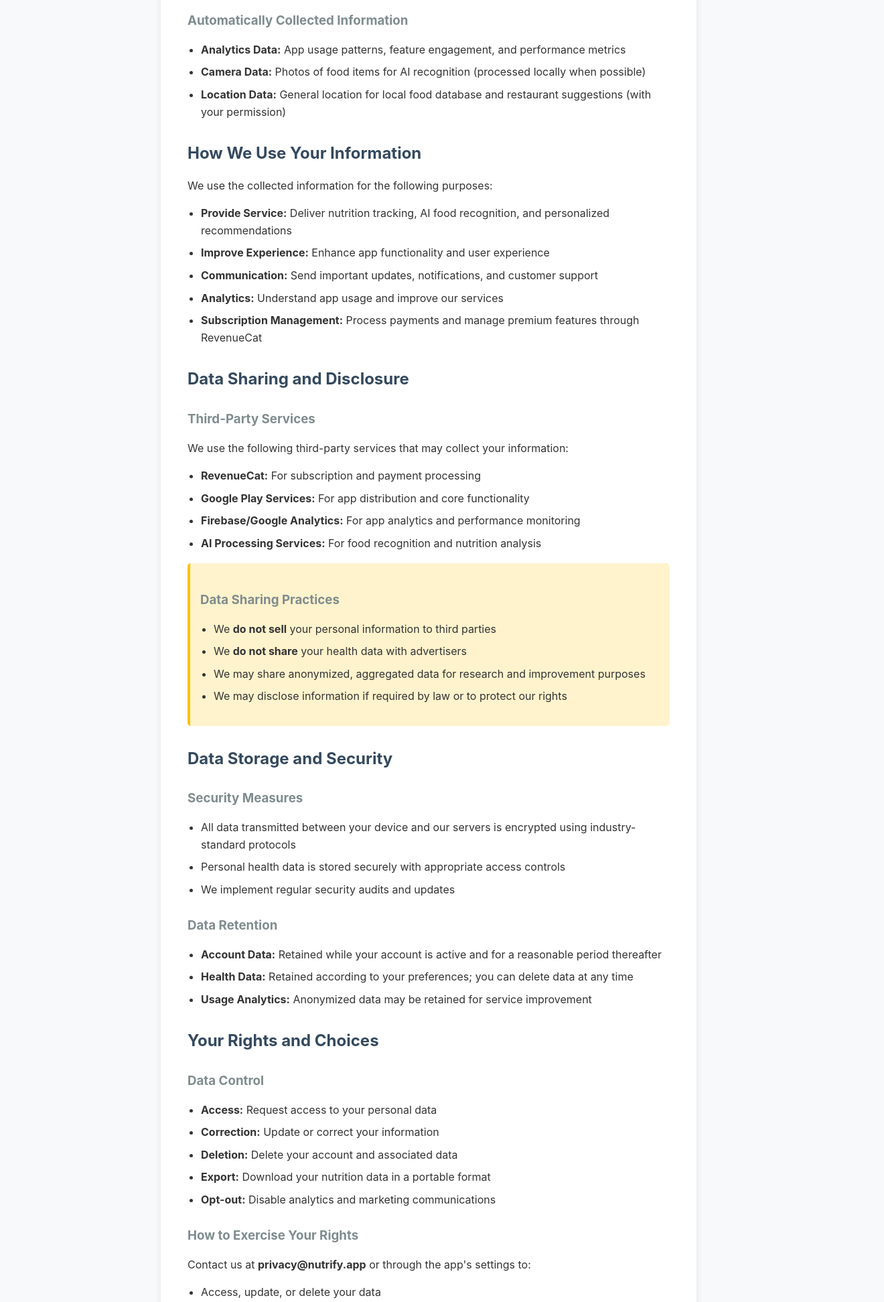
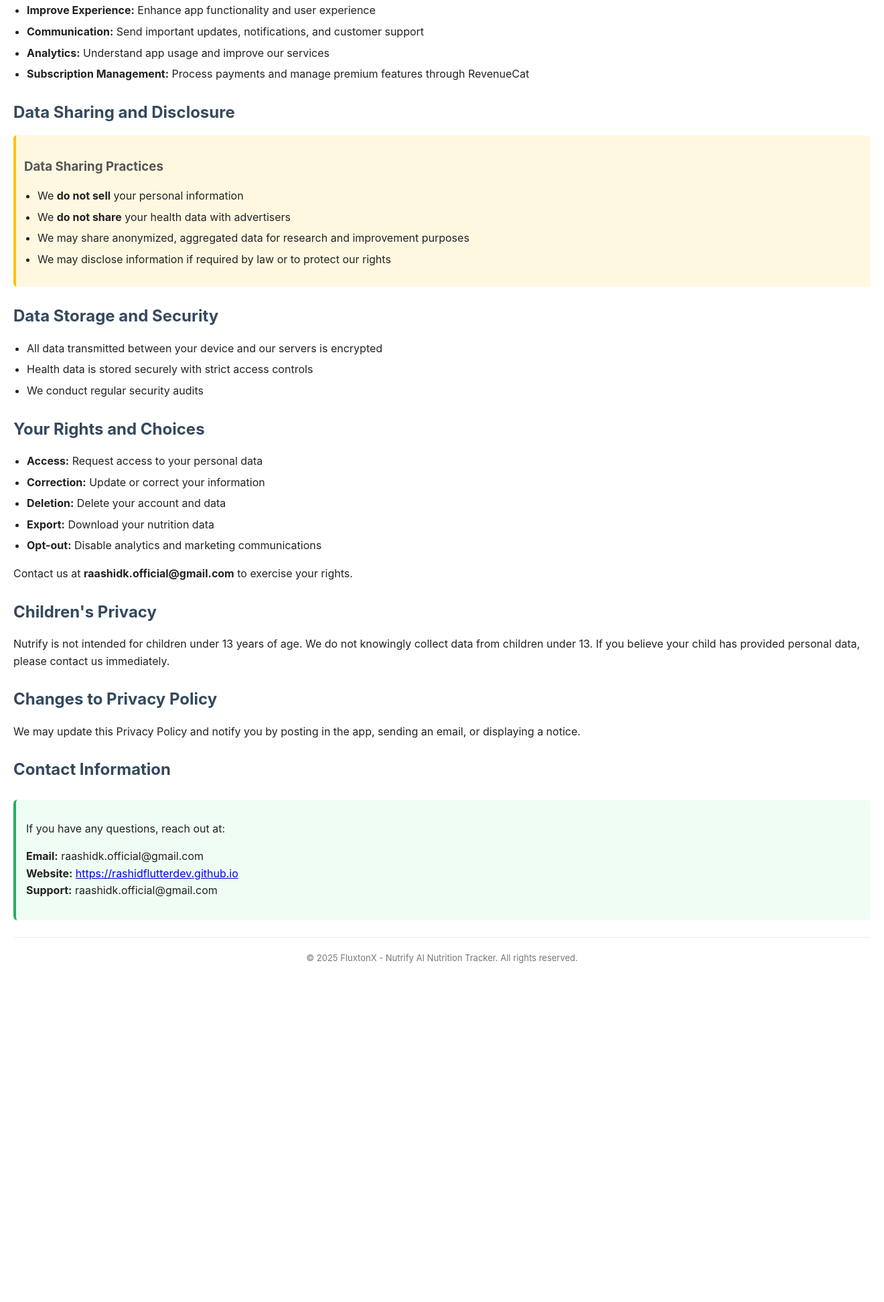
Before and after one commit to rashidflutterDev/nutrify-privacy-policy, a plain HTML site: page index.html in a window 1280 px wide. Shown: the part 856-2800 px from the top of the page at 67% size, 1320 px wide, since content can reach past the window. After the commit the page ends 2357 px from the top, so only its background shows below. Drawn offline with Linux system fonts and the light colour scheme.

Commit message:
Update index.html

```diff
--- a/index.html
+++ b/index.html
@@ -8,69 +8,66 @@
     body {
       font-family: -apple-system, BlinkMacSystemFont, 'Segoe UI', Roboto, sans-serif;
       line-height: 1.6;
-            max-width: 800px;
-            margin: 0 auto;
-            padding: 20px;
-            background: #f8f9fa;
-            color: #333;
+      margin: 0;
+      padding: 0;
+      background: #ffffff;
+      color: #222;
     }
     .container {
-            background: white;
-            padding: 40px;
-            border-radius: 10px;
-            box-shadow: 0 2px 10px rgba(0,0,0,0.1);
+      width: 100%;
+      max-width: 100%;
+      padding: 40px 20px;
     }
     h1 {
       color: #2c3e50;
-            border-bottom: 3px solid #27ae60;
+      border-bottom: 2px solid #27ae60;
       padding-bottom: 10px;
-            margin-bottom: 30px;
+      margin-bottom: 20px;
     }
     h2 {
       color: #34495e;
-            margin-top: 30px;
-            margin-bottom: 15px;
-        }
-        h3 {
-            color: #7f8c8d;
       margin-top: 25px;
       margin-bottom: 10px;
     }
+    h3 {
+      color: #555;
+      margin-top: 20px;
+      margin-bottom: 8px;
+    }
     .meta-info {
-            background: #ecf0f1;
-            padding: 15px;
-            border-radius: 5px;
-            margin-bottom: 30px;
+      background: #f1f3f4;
+      padding: 12px;
+      border-radius: 6px;
+      margin-bottom: 20px;
       font-size: 14px;
-            color: #7f8c8d;
-        }
-        .contact-info {
-            background: #e8f8f5;
-            padding: 20px;
-            border-radius: 5px;
-            border-left: 4px solid #27ae60;
-            margin: 20px 0;
+      color: #555;
     }
     ul {
       padding-left: 20px;
     }
     li {
-            margin-bottom: 8px;
+      margin-bottom: 6px;
     }
     .highlight {
-            background: #fff3cd;
-            padding: 15px;
-            border-radius: 5px;
+      background: #fff8e1;
+      padding: 12px;
       border-left: 4px solid #ffc107;
       margin: 15px 0;
+      border-radius: 5px;
     }
-        @media (max-width: 600px) {
-            body {
-                padding: 10px;
+    .contact-info {
+      background: #f0fdf4;
+      padding: 15px;
+      border-left: 4px solid #27ae60;
+      border-radius: 6px;
+      margin: 25px 0;
     }
-            .container {
+    footer {
+      text-align: center;
       padding: 20px;
-            }
+      font-size: 13px;
+      color: #777;
+      border-top: 1px solid #eee;
     }
   </style>
 </head>
@@ -87,9 +84,7 @@
     <p>FluxtonX ("we," "our," or "us") operates the Nutrify - AI Nutrition Tracker mobile application (the "Service"). This page informs you of our policies regarding the collection, use, and disclosure of personal data when you use our Service and the choices you have associated with that data.</p>
 
     <h2>Information We Collect</h2>
-
     <h3>Personal Information</h3>
-        <p>When you use Nutrify, we may collect the following types of information:</p>
     <ul>
       <li><strong>Account Information:</strong> Name, email address, and profile information</li>
       <li><strong>Health & Nutrition Data:</strong> Food intake records, nutritional goals, dietary preferences, and health metrics</li>
@@ -105,7 +100,6 @@
     </ul>
 
     <h2>How We Use Your Information</h2>
-        <p>We use the collected information for the following purposes:</p>
     <ul>
       <li><strong>Provide Service:</strong> Deliver nutrition tracking, AI food recognition, and personalized recommendations</li>
       <li><strong>Improve Experience:</strong> Enhance app functionality and user experience</li>
@@ -115,20 +109,10 @@
     </ul>
 
     <h2>Data Sharing and Disclosure</h2>
-
-        <h3>Third-Party Services</h3>
-        <p>We use the following third-party services that may collect your information:</p>
-        <ul>
-            <li><strong>RevenueCat:</strong> For subscription and payment processing</li>
-            <li><strong>Google Play Services:</strong> For app distribution and core functionality</li>
-            <li><strong>Firebase/Google Analytics:</strong> For app analytics and performance monitoring</li>
-            <li><strong>AI Processing Services:</strong> For food recognition and nutrition analysis</li>
-        </ul>
-
     <div class="highlight">
       <h3>Data Sharing Practices</h3>
       <ul>
-                <li>We <strong>do not sell</strong> your personal information to third parties</li>
+        <li>We <strong>do not sell</strong> your personal information</li>
         <li>We <strong>do not share</strong> your health data with advertisers</li>
         <li>We may share anonymized, aggregated data for research and improvement purposes</li>
         <li>We may disclose information if required by law or to protect our rights</li>
@@ -136,109 +120,41 @@
     </div>
 
     <h2>Data Storage and Security</h2>
-
-        <h3>Security Measures</h3>
     <ul>
-            <li>All data transmitted between your device and our servers is encrypted using industry-standard protocols</li>
-            <li>Personal health data is stored securely with appropriate access controls</li>
-            <li>We implement regular security audits and updates</li>
-        </ul>
-
-        <h3>Data Retention</h3>
-        <ul>
-            <li><strong>Account Data:</strong> Retained while your account is active and for a reasonable period thereafter</li>
-            <li><strong>Health Data:</strong> Retained according to your preferences; you can delete data at any time</li>
-            <li><strong>Usage Analytics:</strong> Anonymized data may be retained for service improvement</li>
+      <li>All data transmitted between your device and our servers is encrypted</li>
+      <li>Health data is stored securely with strict access controls</li>
+      <li>We conduct regular security audits</li>
     </ul>
 
     <h2>Your Rights and Choices</h2>
-
-        <h3>Data Control</h3>
     <ul>
       <li><strong>Access:</strong> Request access to your personal data</li>
       <li><strong>Correction:</strong> Update or correct your information</li>
-            <li><strong>Deletion:</strong> Delete your account and associated data</li>
-            <li><strong>Export:</strong> Download your nutrition data in a portable format</li>
+      <li><strong>Deletion:</strong> Delete your account and data</li>
+      <li><strong>Export:</strong> Download your nutrition data</li>
       <li><strong>Opt-out:</strong> Disable analytics and marketing communications</li>
     </ul>
-
-        <h3>How to Exercise Your Rights</h3>
-        <p>Contact us at <strong>privacy@nutrify.app</strong> or through the app's settings to:</p>
-        <ul>
-            <li>Access, update, or delete your data</li>
-            <li>Opt-out of data collection</li>
-            <li>Request data export</li>
-        </ul>
+    <p>Contact us at <strong>raashidk.official@gmail.com</strong> to exercise your rights.</p>
 
     <h2>Children's Privacy</h2>
-        <p>Nutrify is not intended for children under 13 years of age. We do not knowingly collect personal information from children under 13. If you are a parent or guardian and believe your child has provided us with personal information, please contact us immediately.</p>
-
-        <h2>Cookies and Tracking</h2>
-        <p>We may use cookies and similar tracking technologies to:</p>
-        <ul>
-            <li>Remember your preferences and settings</li>
-            <li>Analyze app usage and performance</li>
-            <li>Provide personalized content and recommendations</li>
-        </ul>
-        <p>You can control cookie preferences through your device settings.</p>
+    <p>Nutrify is not intended for children under 13 years of age. We do not knowingly collect data from children under 13. If you believe your child has provided personal data, please contact us immediately.</p>
 
     <h2>Changes to Privacy Policy</h2>
-        <p>We may update this Privacy Policy from time to time. We will notify you of any changes by:</p>
-        <ul>
-            <li>Posting the new Privacy Policy in the app</li>
-            <li>Sending you an email notification</li>
-            <li>Displaying a prominent notice in the app</li>
-        </ul>
-        <p>Your continued use of the Service after any modifications indicates your acceptance of the updated Privacy Policy.</p>
+    <p>We may update this Privacy Policy and notify you by posting in the app, sending an email, or displaying a notice.</p>
 
-        <h2>International Data Transfers</h2>
-        <p>Your information may be transferred to and processed in countries other than your own. We ensure appropriate safeguards are in place to protect your data during international transfers.</p>
-
+    <h2>Contact Information</h2>
     <div class="contact-info">
-            <h2>Contact Information</h2>
-            <p>If you have any questions about this Privacy Policy or our data practices, please contact us:</p>
+      <p>If you have any questions, reach out at:</p>
       <p>
-                <strong>Email:</strong> privacy@nutrify.app<br>
-                <strong>Website:</strong> <span id="website-url">[Your GitHub Pages URL]</span><br>
-                <strong>Support:</strong> support@nutrify.app
+        <strong>Email:</strong> raashidk.official@gmail.com<br>
+        <strong>Website:</strong> <a href="https://rashidflutterdev.github.io">https://rashidflutterdev.github.io</a><br>
+        <strong>Support:</strong> raashidk.official@gmail.com
       </p>
     </div>
 
-        <h2>Regional Privacy Rights</h2>
-
-        <h3>California Residents (CCPA)</h3>
-        <ul>
-            <li>Right to know what personal information is collected</li>
-            <li>Right to delete personal information</li>
-            <li>Right to opt-out of sale of personal information</li>
-            <li>Right to non-discrimination</li>
-        </ul>
-
-        <h3>European Union Residents (GDPR)</h3>
-        <ul>
-            <li>Right to access and portability</li>
-            <li>Right to rectification and erasure</li>
-            <li>Right to restrict processing</li>
-            <li>Right to object to processing</li>
-            <li>Right to withdraw consent</li>
-        </ul>
-
-        <div class="highlight">
-            <p><strong>Note:</strong> This Privacy Policy applies to the Nutrify mobile application and related services. For questions about subscription billing, please refer to RevenueCat's privacy policy and Google Play's terms of service.</p>
+    <footer>
+      © 2025 FluxtonX - Nutrify AI Nutrition Tracker. All rights reserved.
+    </footer>
   </div>
-
-        <hr style="margin: 40px 0; border: none; border-top: 1px solid #ecf0f1;">
-        <p style="text-align: center; color: #95a5a6; font-size: 14px;">
-            © 2025 FluxtonX - Nutrify AI Nutrition Tracker. All rights reserved.
-        </p>
-    </div>
-
-    <script>
-        // Auto-update website URL based on current domain
-        document.addEventListener('DOMContentLoaded', function() {
-            const currentUrl = window.location.origin;
-            document.getElementById('website-url').textContent = currentUrl;
-        });
-    </script>
 </body>
 </html>
```
Lines whose indentation alone changed are shown as unchanged.
